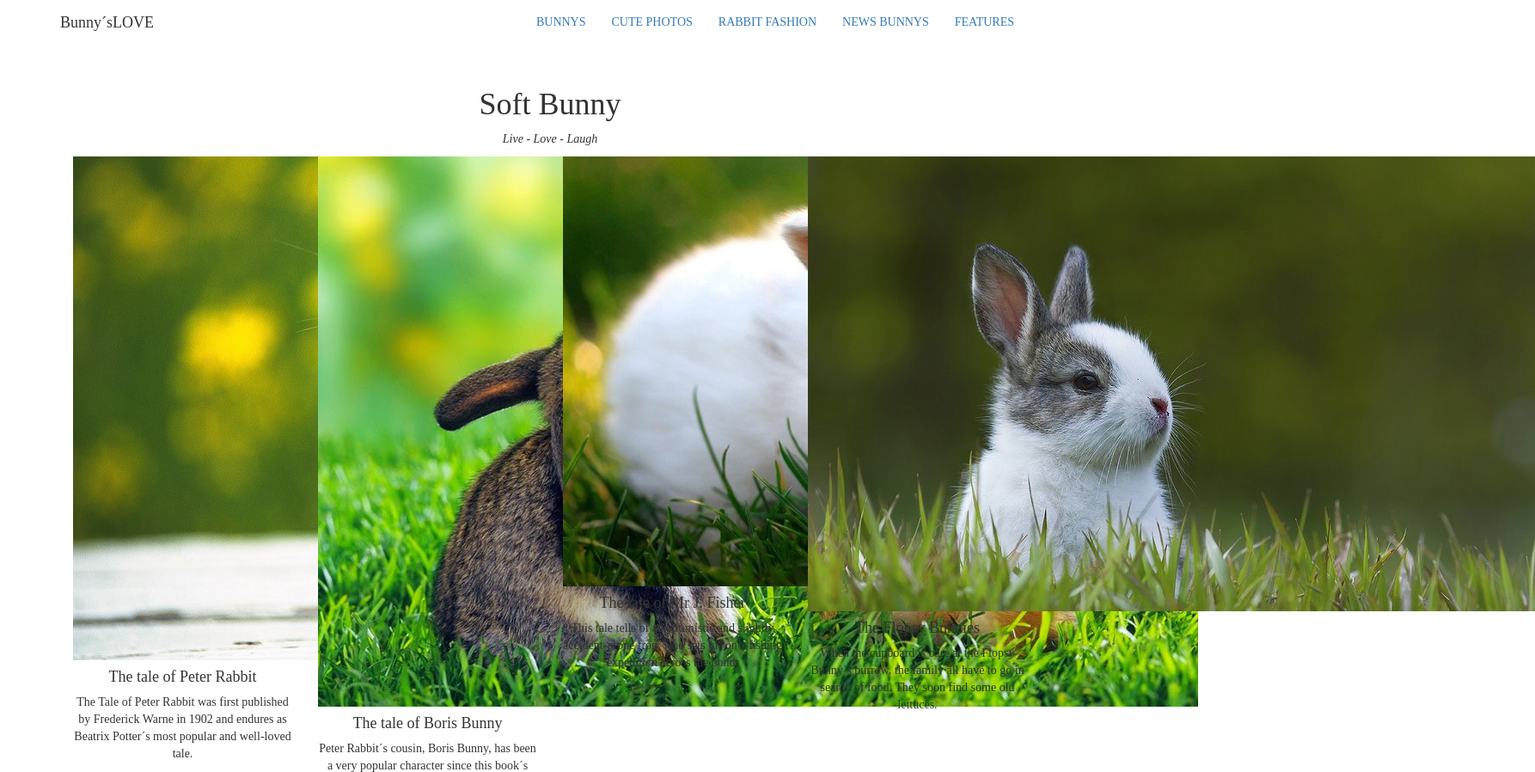
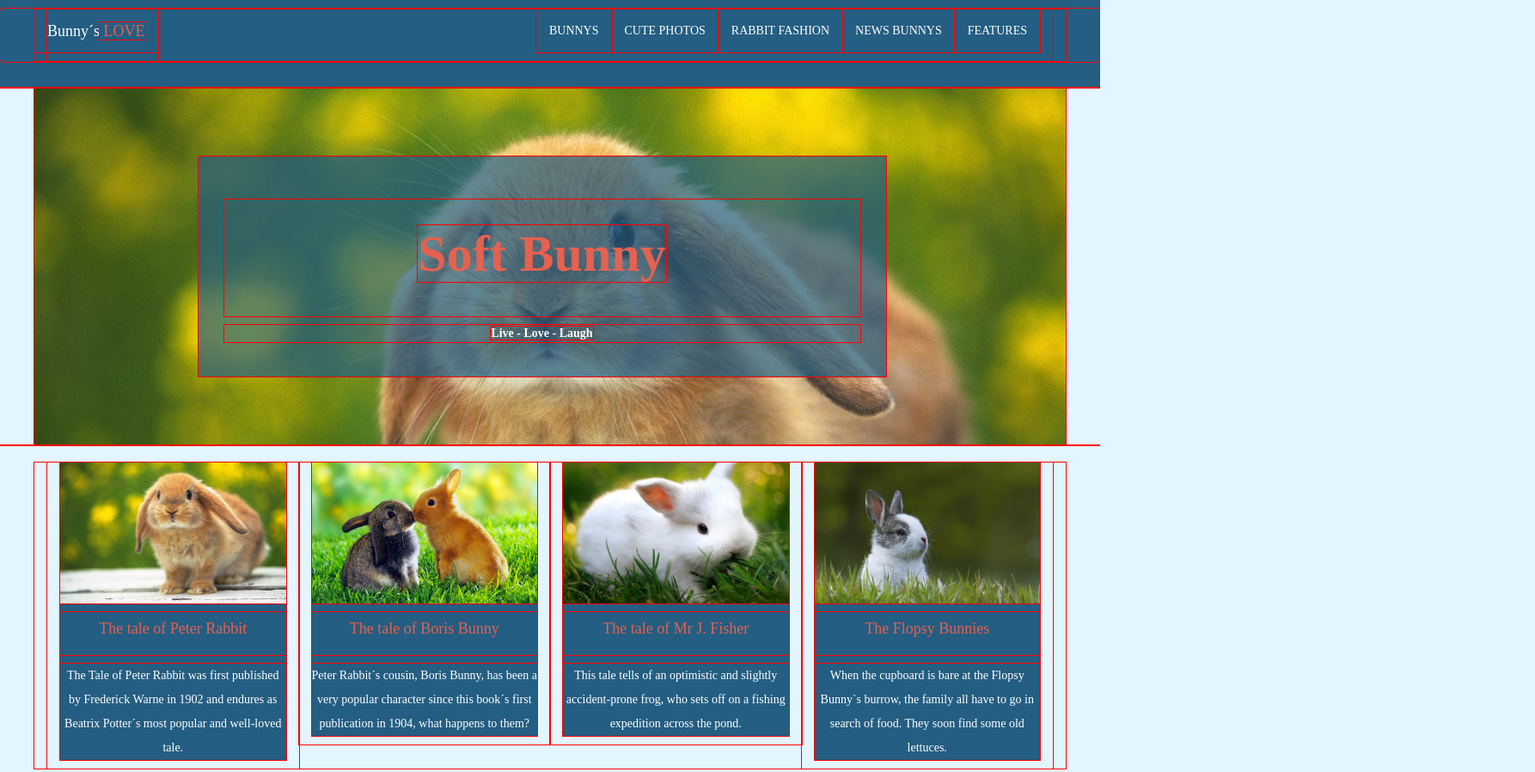
Before and after one commit to paolatoro26/bunny-love, a plain HTML site: page index.html in a window 1280 px wide. Shown: the top 898 px of the page at 86% size, 1786 px wide, since content can reach past the window. Drawn offline with Linux system fonts and the light colour scheme; a web font is replaced by a local one.

Commit message:
listo header hero tales

```diff
--- a/css/main.css
+++ b/css/main.css
@@ -1,3 +1,59 @@
 *{
-	font-family: "Baloo Paaji"
+	font-family: "Baloo Paaji";
+	outline: 1px red solid
 }
+body{
+	background: #E3F5FF
+}
+/*-------------------COMUN----------*/
+header span,h1,h4{
+	color: #E56150
+}
+header,.live .container,footer,.bloque{
+	background: #245E82
+}
+.container{
+	width:1200px
+}
+img{
+	width: 100%
+}
+/*-------------------HEADER---------*/
+header a,p{
+	color:white
+}
+header{
+	padding: 10px 0
+}
+/*--------------------HERO----------*/
+.hero .container{
+	background: url(../img/img-1.jpg);
+	background-size: cover
+}
+.titulo{
+	width: 800px;
+	margin: 80px 15%;
+	padding: 30px ;
+	background-color: rgba(36,94,130,.7);
+}
+h1{
+	padding: 30px 0 40px 0;
+	font-size: 60px
+}
+/*-------------------TALES----------*/
+.tales{
+	padding: 20px
+}
+
+.bloque h4{
+	padding: 10px 0 20px 0
+}
+.bloque p{
+	line-height: 2em
+}
+/*--------------------LIVE----------*/
+.live .container{
+	padding: 10px
+}
+/*-------------------MARCO----------*/
+/*-------------------FOOTER---------*/
--- a/index.html
+++ b/index.html
@@ -24,7 +24,7 @@
 							<span class="icon-bar"></span>
 							<span class="icon-bar"></span>
 						</button>
-						<p class="navbar-brand"><span class="encabezado">Bunny´s</span>LOVE</p>
+						<p class="navbar-brand">Bunny´s<span> LOVE</span></p>
 					</div>
 					<div class="collapse navbar-collapse" id="navbar-1">
 						<ul class="nav navbar-nav pull-right" aria-expanded="false">
@@ -41,40 +41,49 @@
 		<section class="hero">
 			<div class="container">
 				<div class="titulo text-center">
-					<h1>Soft Bunny</h1>
-					<p><em>Live  -  Love  -  Laugh</em></p>
+					<h1><b>Soft Bunny</b></h1>
+					<p><b>Live  -  Love  -  Laugh</b></p>
 				</div>
 			</div>
 		</section>
 		<section class="tales text-center">
 			<div class="container">
 				<div class="col-md-3">
+					<div class="bloque">
 						<div class="img-tale">
 							<img src="img/img-1.jpg" alt="">
 						</div>
 						<h4>The tale of Peter Rabbit</h4>
 						<p>The Tale of Peter Rabbit was first published by Frederick Warne in 1902 and endures as Beatrix Potter´s most popular and well-loved tale.</p>
 					</div>
+				</div>
 				<div class="col-md-3">
+					<div class="bloque">
 						<div class="img-tale">
 							<img src="img/img-2.jpg" alt="">
 						</div>
 						<h4>The tale of Boris Bunny</h4>
 						<p>Peter Rabbit´s cousin, Boris Bunny, has been a very popular character since this book´s first publication in 1904, what happens to them?</p>
 					</div>
+				</div>
 				<div class="col-md-3">
+					<div class="bloque">
 						<div class="img-tale">
 							<img src="img/img-3.jpg" alt="">
 						</div>
 						<h4>The tale of Mr J. Fisher</h4>
 						<p>This tale tells of an optimistic and slightly accident-prone frog, who sets off on a fishing expedition across the pond.</p>
 					</div>
+
+				</div>
 				<div class="col-md-3">
+					<div class="bloque">
 						<div class="img-tale">
 							<img src="img/img-4.jpg" alt="">
 						</div>
 						<h4>The Flopsy Bunnies</h4>
 						<p>When the cupboard is bare at the Flopsy Bunny`s burrow, the family all have to go in search of food. They soon find some old lettuces.</p>
+					</div>
 				</div>
 			</div>
 		</section>
```
Lines whose indentation alone changed are shown as unchanged.
